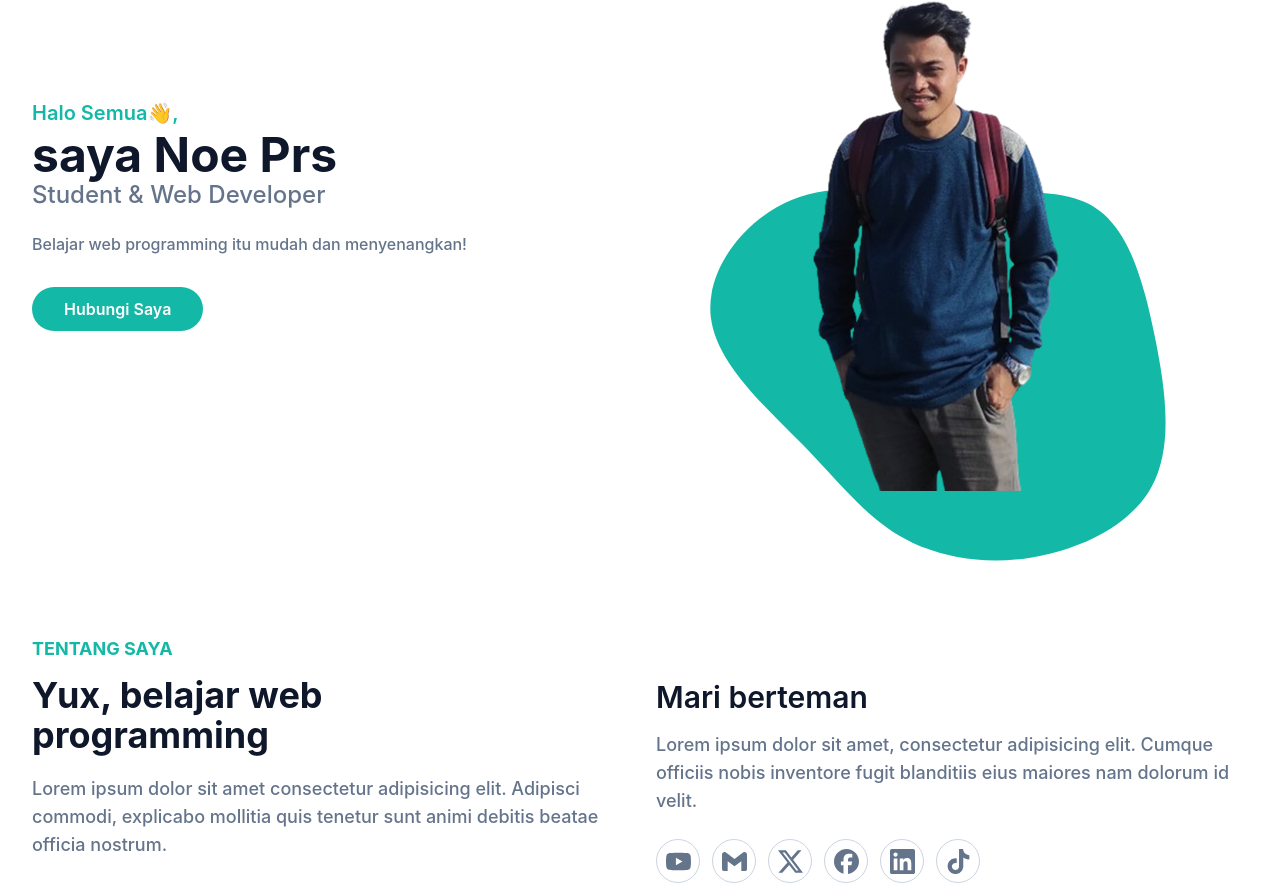
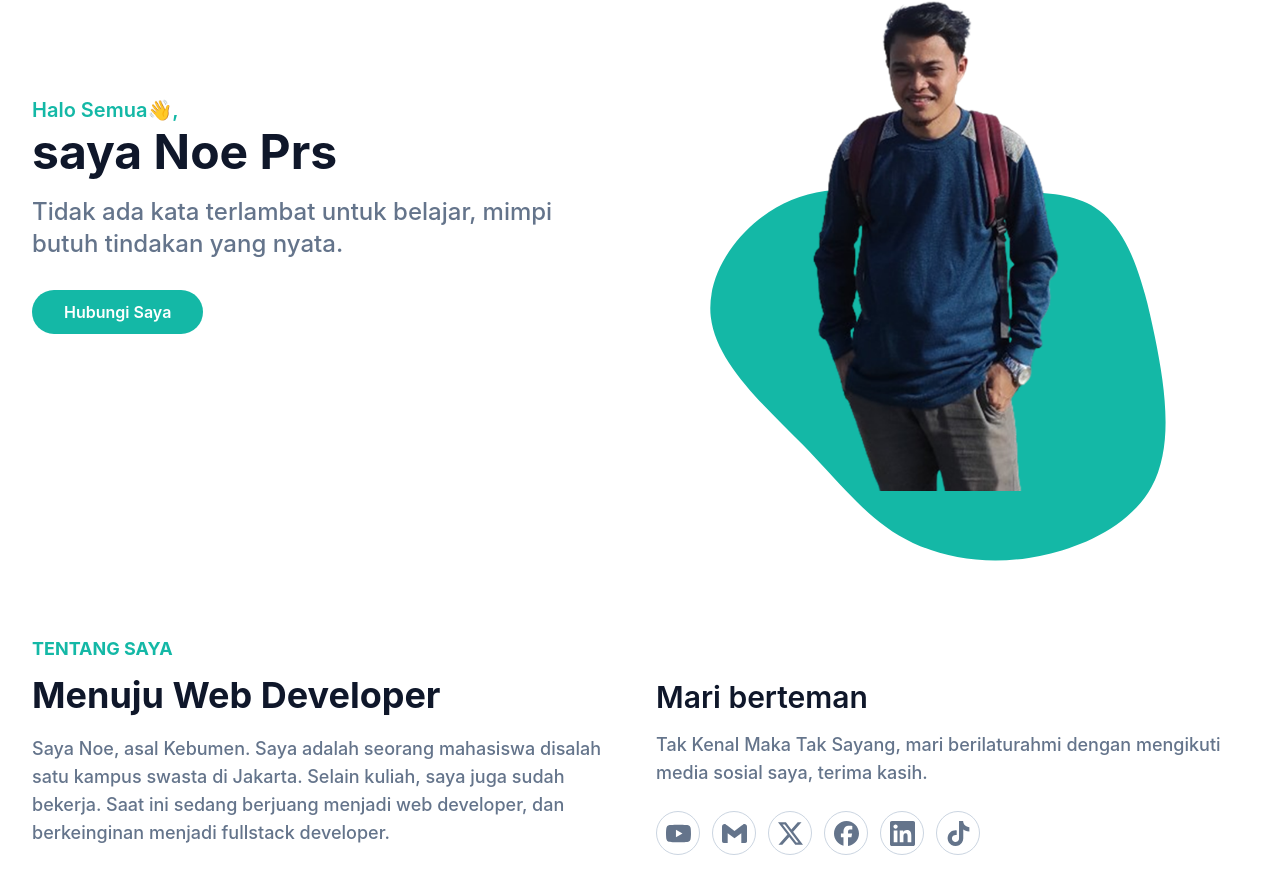
Before and after one commit to Noepras/portfolio, a website: page index.html in a window 1280 px wide. Shown: the part 215-1101 px from the top of the page. Drawn offline with Linux system fonts and the light colour scheme.

Commit message:
mengganti teks tentang saya

```diff
--- a/index.html
+++ b/index.html
@@ -55,8 +55,8 @@
             <div class="flex flex-wrap">
                 <div class="w-full self-center px-4 lg:w-1/2">
                     <h1 class="text-base font-semibold text-primary md:text-xl ">Halo Semua👋, <span class="block font-bold text-4xl mt-1 text-hitam lg:text-5xl">saya Noe Prs</span></h1>
-                    <h2 class="font-medium text-secondary text-lg mb-5 lg:text-2xl">Student & Web Developer</h2>
-                    <p class="font-medium text-secondary mb-10 leading-relaxed">Belajar web programming itu mudah dan menyenangkan!</p>
+                    <h2 class="font-medium text-secondary text-lg mb-5 lg:text-2xl"></h2>
+                    <p class="font-medium text-secondary mb-10 leading-relaxed lg:text-2xl">Tidak ada kata terlambat untuk belajar, mimpi butuh tindakan yang nyata.</p>
 
                     <a href="" class="text-base font-semibold bg-primary text-white py-3 px-8 rounded-full  hover:shadow-lg hover:opacity-80 transition duration-300 ease-in-out">Hubungi Saya</a>
                 </div>
@@ -82,12 +82,12 @@
             <div class="flex flex-wrap">
                 <div class="w-full px-4 mb-10 lg:w-1/2">
                     <h4 class="font-bold uppercase text-primary text-lg mb-3">Tentang saya</h4>
-                    <h2 class="font-bold text-hitam text-3xl mb-5 max-w-md lg:text-4xl">Yux, belajar web programming</h2>
-                    <p class="font-medium text-base text-secondary max-w-xl lg:text-lg">Lorem ipsum dolor sit amet consectetur adipisicing elit. Adipisci commodi, explicabo mollitia quis tenetur sunt animi debitis beatae officia nostrum.</p>
+                    <h2 class="font-bold text-hitam text-3xl mb-5 max-w-md lg:text-4xl">Menuju Web Developer</h2>
+                    <p class="font-medium text-base text-secondary max-w-xl lg:text-lg">Saya Noe, asal Kebumen. Saya adalah seorang mahasiswa disalah satu kampus swasta di Jakarta. Selain kuliah, saya juga sudah bekerja. Saat ini sedang berjuang menjadi web developer, dan berkeinginan menjadi fullstack developer.</p>
                 </div>
                 <div class="w-full px-4 mb-10 lg:w-1/2">
                     <h3 class="font-semibold text-hitam text-2xl mb-4 lg:text-3xl  lg:pt-11">Mari berteman</h3>
-                    <p class="font-medium text-base text-secondary mb-6 lg:text-lg">Lorem ipsum dolor sit amet, consectetur adipisicing elit. Cumque officiis nobis inventore fugit blanditiis eius maiores nam dolorum id velit.</p>
+                    <p class="font-medium text-base text-secondary mb-6 lg:text-lg">Tak Kenal Maka Tak Sayang, mari berilaturahmi dengan mengikuti media sosial saya, terima kasih. </p>
                     <div class="flex items-center">
                         <!-- youtube -->
                         <a href="https://www.youtube.com" target="_blank" class="w-11 h-11 mr-3 rounded-full flex justify-center items-center border border-slate-300 text-secondary hover:border-primary hover:bg-primary hover:text-white hover:transition-all hover:duration-500">
```
Also changed, not shown: src/style.css.
